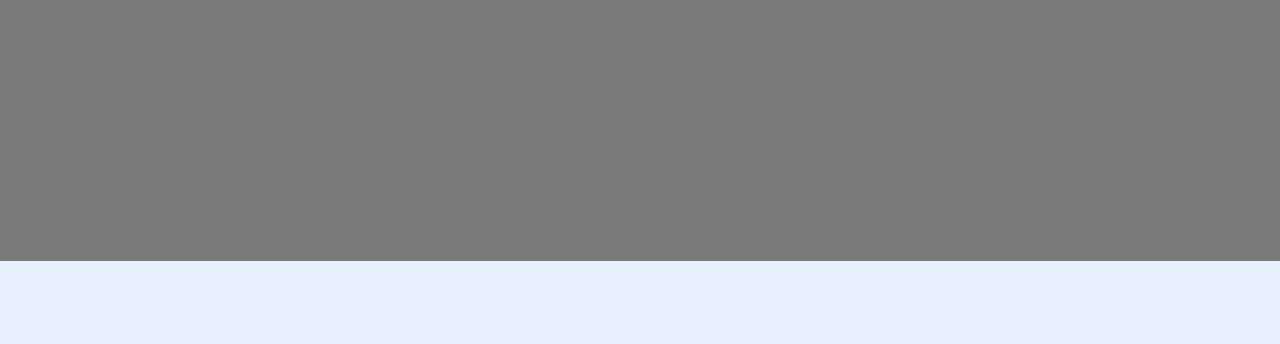
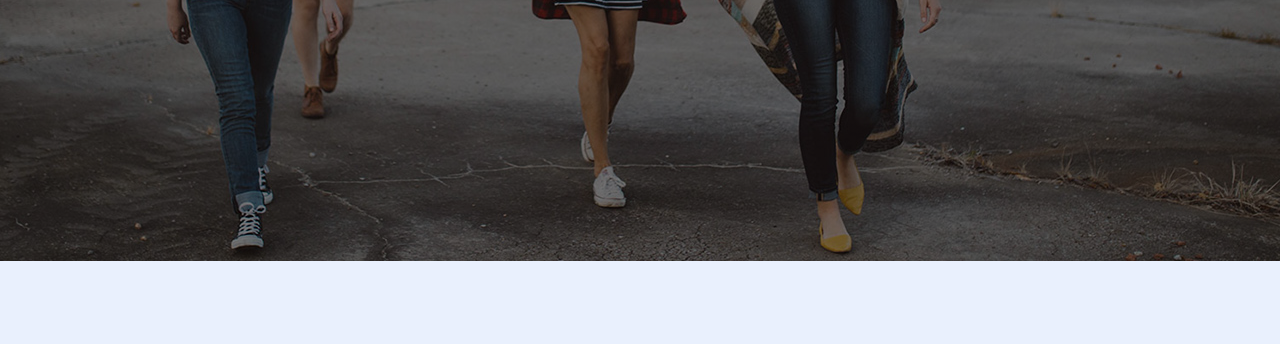
Before and after one commit to dchuchukalo/goit-fe-course, a plain HTML site: page html-css/module-05/index.html in a window 1280 px wide. Shown: the part 431-775 px from the top of the page. Drawn offline with nearby package versions, Linux system fonts and the light colour scheme; the site is published under a folder, as on GitHub Pages, so addresses that start at the root find nothing.

Commit message:
change derictory

```diff
--- a/html-css/module-05/css/style.css
+++ b/html-css/module-05/css/style.css
@@ -128,7 +128,7 @@ body {
       rgba(0, 0, 0, 0.52),
       rgba(0, 0, 0, 0.52)
     ),
-    url(/img/slide4.jpg);
+    url(../img/slide4.jpg);
   background-repeat: no-repeat;
   background-size: cover;
   background-position: center;
```
